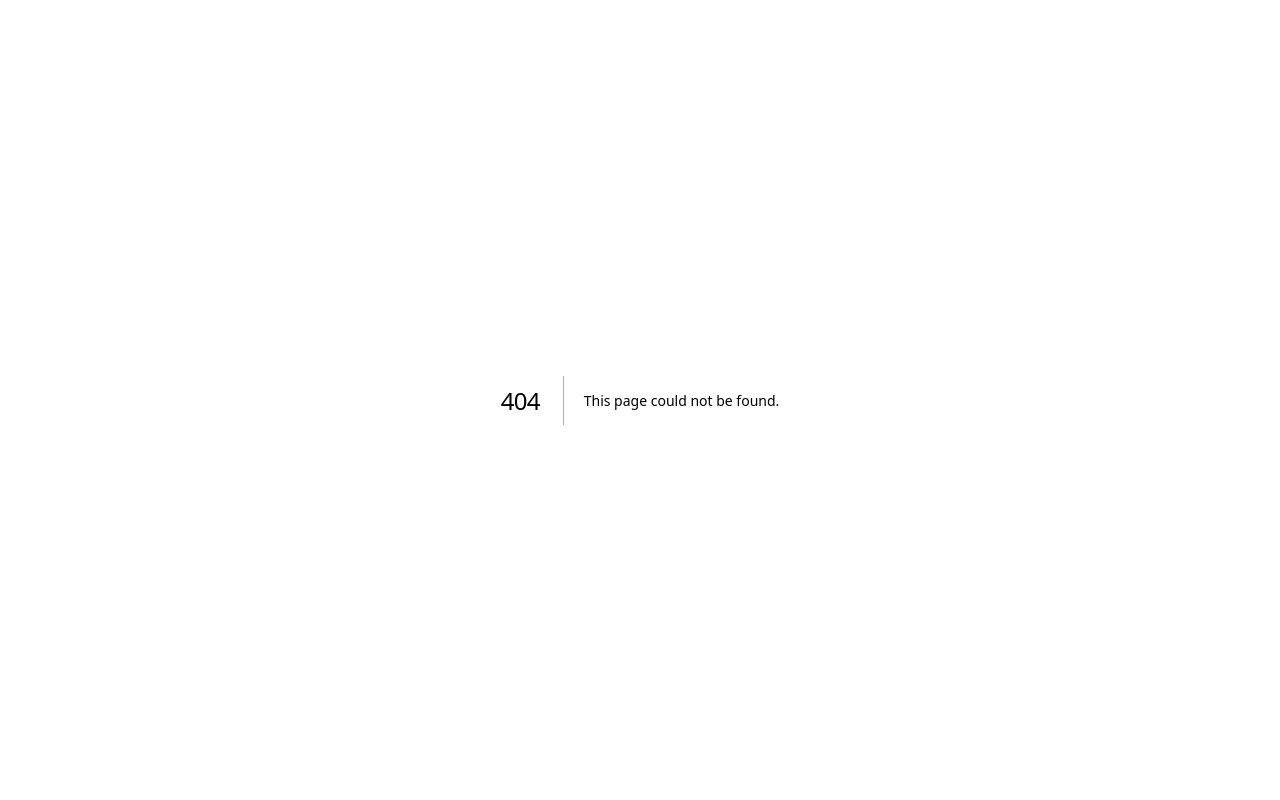
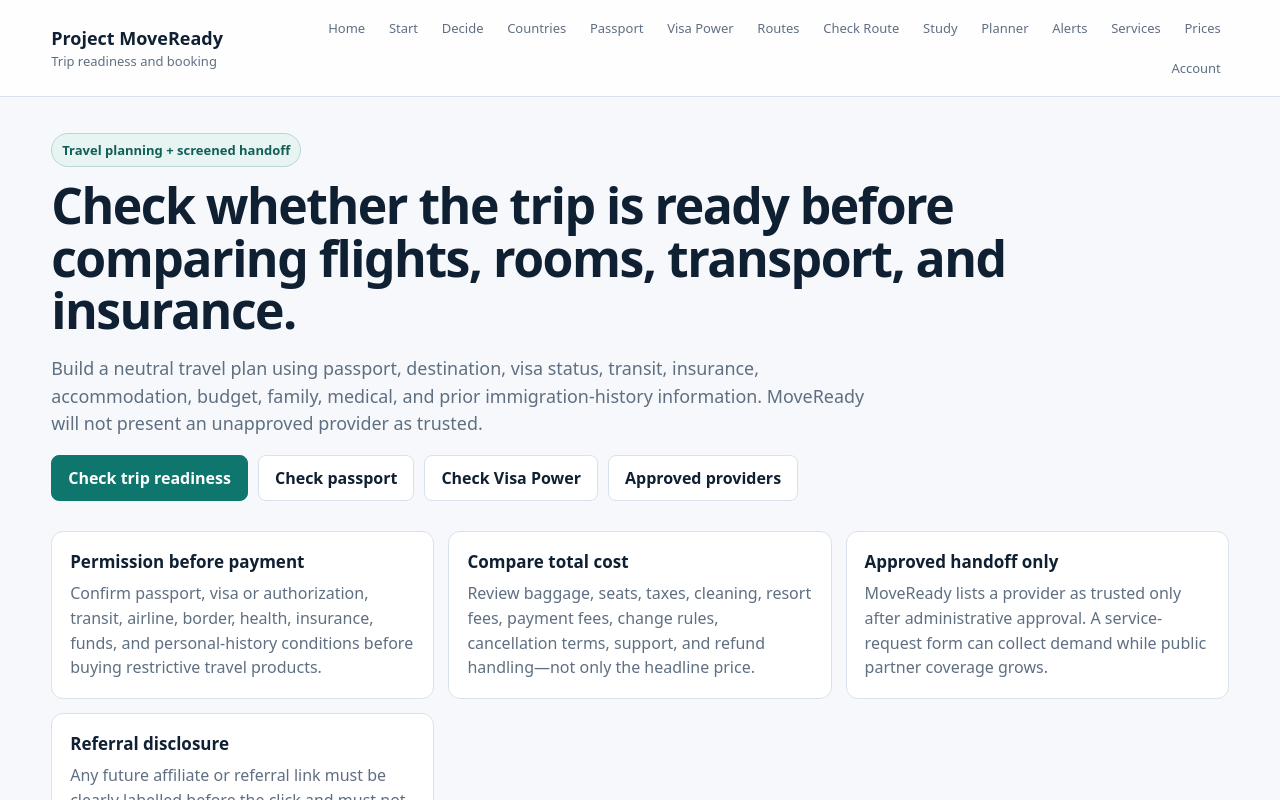
Before and after one commit to SirBM201/SirBM201-moveready-frontend, a Next.js app: page /trip-planner in a window 1280 px wide. Before the commit this address had no page. Shown: the top 800 px of the page. Built offline with nearby package versions, Linux system fonts and the light colour scheme; no server answers.

Commit message:
Add trip readiness and booking page

```diff
--- /dev/null
+++ b/app/trip-planner/page.tsx
@@ -0,0 +1,90 @@
+import ApprovedProviderDirectory from "@/components/ApprovedProviderDirectory";
+import GeneralServiceRequestForm from "@/components/GeneralServiceRequestForm";
+import SiteHeader from "@/components/SiteHeader";
+import TripPlanner from "@/components/TripPlanner";
+
+
+const principles = [
+  {
+    title: "Permission before payment",
+    text: "Confirm passport, visa or authorization, transit, airline, border, health, insurance, funds, and personal-history conditions before buying restrictive travel products.",
+  },
+  {
+    title: "Compare total cost",
+    text: "Review baggage, seats, taxes, cleaning, resort fees, payment fees, change rules, cancellation terms, support, and refund handling—not only the headline price.",
+  },
+  {
+    title: "Approved handoff only",
+    text: "MoveReady lists a provider as trusted only after administrative approval. A service-request form can collect demand while public partner coverage grows.",
+  },
+  {
+    title: "Referral disclosure",
+    text: "Any future affiliate or referral link must be clearly labelled before the click and must not replace independent price, safety, refund, or official-rule checks.",
+  },
+];
+
+
+export default function TripPlannerPage() {
+  return (
+    <main className="page-shell">
+      <SiteHeader sectionLabel="Trip readiness and booking" />
+
+      <section className="hero-band compact-hero">
+        <div className="hero-copy">
+          <span className="eyebrow">Travel planning + screened handoff</span>
+          <h1>Check whether the trip is ready before comparing flights, rooms, transport, and insurance.</h1>
+          <p className="lede">
+            Build a neutral travel plan using passport, destination, visa status, transit, insurance, accommodation, budget, family, medical, and prior immigration-history information. MoveReady will not present an unapproved provider as trusted.
+          </p>
+          <div className="actions">
+            <a className="btn primary" href="#trip-planner-tool">Check trip readiness</a>
+            <a className="btn" href="/passport-index">Check passport</a>
+            <a className="btn" href="/visa-power">Check Visa Power</a>
+            <a className="btn" href="/providers">Approved providers</a>
+          </div>
+        </div>
+      </section>
+
+      <section className="section no-top-pad">
+        <div className="grid">
+          {principles.map((principle) => (
+            <article className="card" key={principle.title}>
+              <h3>{principle.title}</h3>
+              <p>{principle.text}</p>
+            </article>
+          ))}
+        </div>
+      </section>
+
+      <section className="section">
+        <TripPlanner />
+      </section>
+
+      <section className="section">
+        <div className="section-heading-row">
+          <div>
+            <p className="overline">Public provider directory</p>
+            <h2>Only approved providers appear publicly.</h2>
+            <p className="section-intro">The trip result narrows approved providers where possible. The wider approved directory remains visible here for independent review.</p>
+          </div>
+          <span className="status-dot">Approval required</span>
+        </div>
+        <ApprovedProviderDirectory />
+      </section>
+
+      <section className="section" id="request-booking-support">
+        <GeneralServiceRequestForm defaultService="travel_booking" />
+      </section>
+
+      <section className="section">
+        <article className="result-block soft">
+          <p className="overline">Important</p>
+          <h2>A booking is not entry permission.</h2>
+          <p>
+            Airlines and border authorities can refuse boarding or admission even when a traveller holds a ticket and accommodation. Confirm the current official rule, transit conditions, visa validity, travel purpose, funds, insurance, ticket, accommodation, and personal immigration history before relying on any booking.
+          </p>
+        </article>
+      </section>
+    </main>
+  );
+}
```
